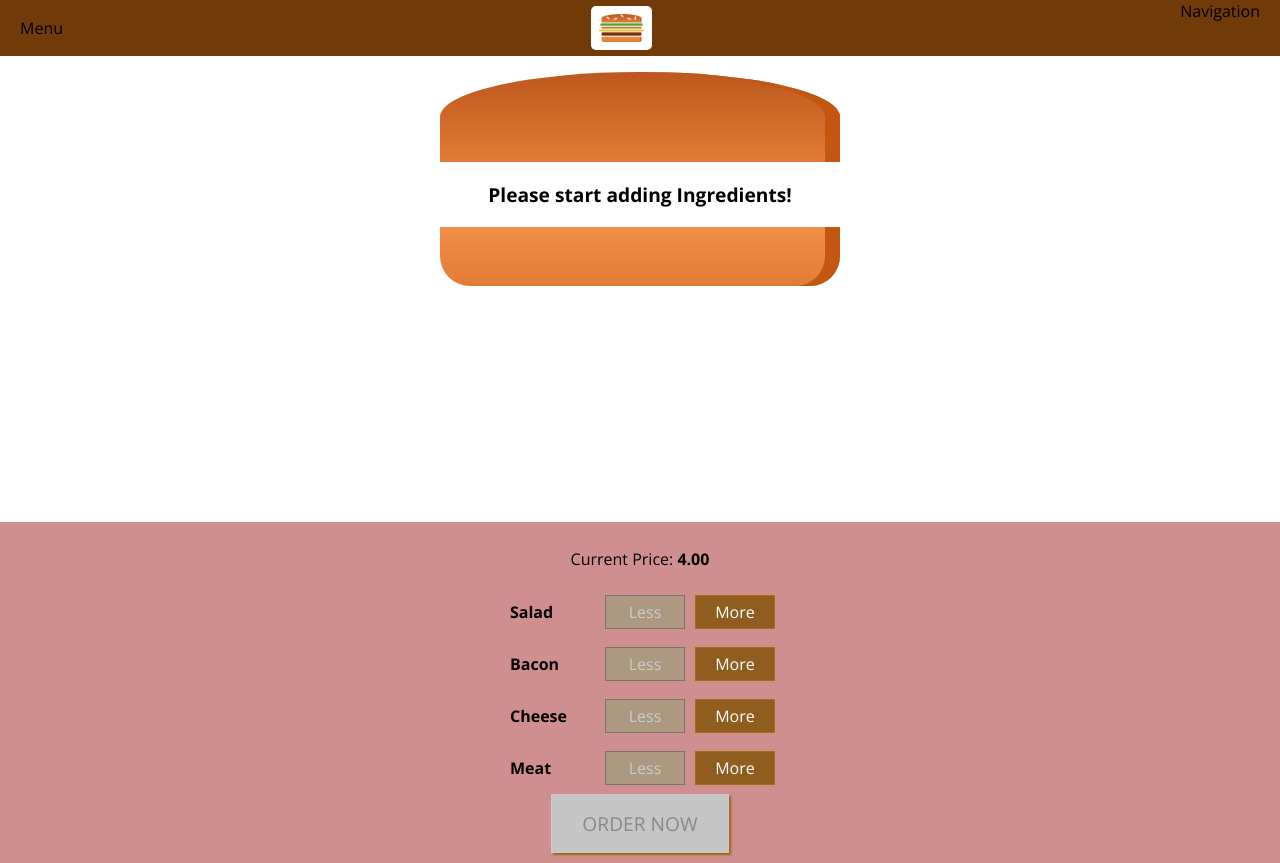
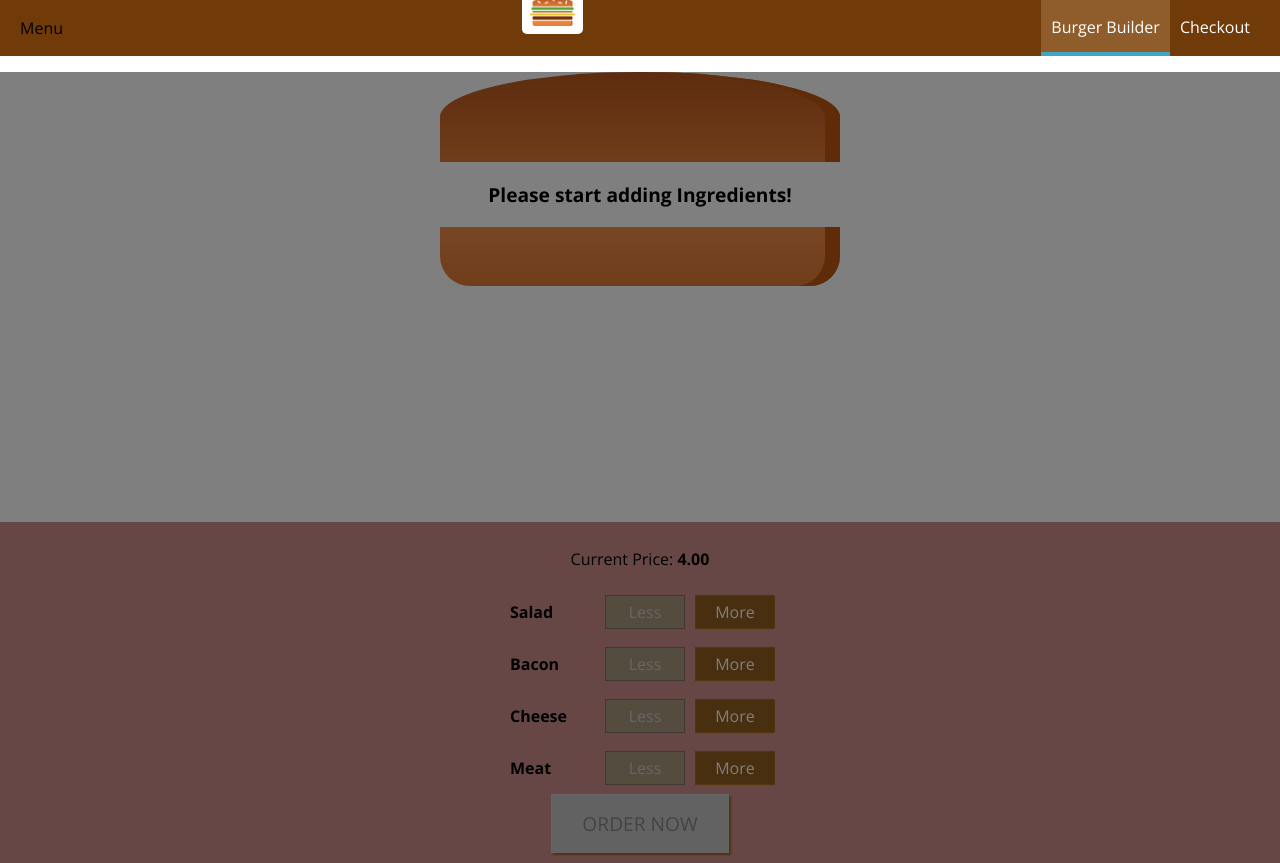
Before and after one commit to yashik777-nb/burgerbuilder, a React (Create React App) app: page / in a window 1280 px wide. Built offline with nearby package versions, Linux system fonts and the light colour scheme.

Commit message:
Side Drawer

```diff
--- a/src/components/Layout/Layout.js
+++ b/src/components/Layout/Layout.js
@@ -1,6 +1,7 @@
 import React from "react";
+import Auxillary from "../../hoc/Auxillary";
 import Toolbar from "../Navigation/Toolbar/Toolbar";
-import Auxillary from "../../hoc/Auxillary";
+import SideDrawer from "../Navigation/SideDrawer/SideDrawer";
 import LayoutCSS from "./Layout.module.css";
 
 const Layout = (props) => {
@@ -8,6 +9,7 @@ const Layout = (props) => {
     <Auxillary>
       <div>
         <Toolbar />
+        <SideDrawer />
       </div>
       <main className={LayoutCSS.Content}>{props.children}</main>
     </Auxillary>
--- a/src/components/Logo/Logo.js
+++ b/src/components/Logo/Logo.js
@@ -3,7 +3,7 @@ import burgerLogo from "../../assets/images/burger-logo.png";
 import classes from "./Logo.module.css";
 
 const logo = (props) => (
-  <div className={classes.Logo}>
+  <div className={classes.Logo} style={{ height: props.height }}>
     <img src={burgerLogo} alt="Burger"></img>
   </div>
 );
--- a/src/components/Logo/Logo.module.css
+++ b/src/components/Logo/Logo.module.css
@@ -1,7 +1,7 @@
 .Logo {
     background-color: white;
     padding: 8px;
-    height: 80%;
+    height: 100%;
     box-sizing: border-box;
     border-radius: 5px;
 }
--- /dev/null
+++ b/src/components/Navigation/NavigationItems/NavigationItem/NavigationItem.js
@@ -0,0 +1,12 @@
+import React from "react";
+import classes from "./NavigationItem.module.css";
+
+const NavigationItem = (props) => (
+  <li className={classes.NavigationItem}>
+    <a href={props.link} className={props.active ? classes.active : null}>
+      {props.children}
+    </a>
+  </li>
+);
+
+export default NavigationItem;
--- /dev/null
+++ b/src/components/Navigation/NavigationItems/NavigationItem/NavigationItem.module.css
@@ -0,0 +1,45 @@
+.NavigationItem {
+    margin:10px 0;
+    box-sizing: border-box;
+    display: block;
+    width: 100%;
+}
+
+.NavigationItem a {
+    color: #8f5c2c;
+    text-decoration: none;
+    width: 100%;
+    box-sizing: border-box;
+    display: block;
+}
+
+.NavigationItem a:hover,
+.NavigationItem a:active,
+.NavigationItem a.active {
+    color: #40A4c8;
+}
+
+@media(min-width: 500px){
+    .NavigationItem {
+        margin:0;
+        display: flex;
+        height: 100%;
+        width: auto;
+        align-items: center;
+    }
+
+    .NavigationItem a {
+        color: white;
+        height: 100%;
+        padding: 16px 10px;
+        border-bottom: 4px solid transparent;
+    }
+
+    .NavigationItem a:hover,
+    .NavigationItem a:active,
+    .NavigationItem a.active {
+        background-color: #8f5c2c;
+        border-bottom: 4px solid #40A4c8;
+        color: white;
+    }
+}
--- /dev/null
+++ b/src/components/Navigation/NavigationItems/NavigationItems.js
@@ -0,0 +1,14 @@
+import React from "react";
+import NavigationItem from "./NavigationItem/NavigationItem";
+import classes from "./NavigationItems.module.css";
+
+const NavigationItems = (props) => (
+  <ul className={classes.NavigationItems}>
+    <NavigationItem link="/" active={true}>
+      Burger Builder
+    </NavigationItem>
+    <NavigationItem link="/">Checkout</NavigationItem>
+  </ul>
+);
+
+export default NavigationItems;
--- /dev/null
+++ b/src/components/Navigation/NavigationItems/NavigationItems.module.css
@@ -0,0 +1,15 @@
+.NavigationItems {
+    margin: 0;
+    padding: 0;
+    list-style: none;
+    display: flex;
+    flex-flow: column;
+    align-items: center;
+    height: 100%;
+}
+
+@media(min-width: 500px){
+    .NavigationItems {
+        flex-flow: row;
+    }
+}
--- /dev/null
+++ b/src/components/Navigation/SideDrawer/SideDrawer.js
@@ -0,0 +1,24 @@
+import React from "react";
+import Logo from "../../Logo/Logo";
+import NavigationItems from "../NavigationItems/NavigationItems";
+import Auxillary from "../../../hoc/Auxillary";
+import Backdrop from "../../UI/Backdrop/Backdrop";
+import classes from "./SideDrawer.module.css";
+
+const SideDrawer = (props) => {
+  return (
+    <Auxillary>
+      <Backdrop show={true} />
+      <div className={classes.SideDrawer}>
+        <div className={classes.Logo}>
+          <Logo />
+        </div>
+        <nav>
+          <NavigationItems />
+        </nav>
+      </div>
+    </Auxillary>
+  );
+};
+
+export default SideDrawer;
--- /dev/null
+++ b/src/components/Navigation/SideDrawer/SideDrawer.module.css
@@ -0,0 +1,33 @@
+.SideDrawer{
+    position: fixed;
+    width: 280px;
+    max-width: 70%;
+    height: 100%;
+    left: 0;
+    top:0;
+    z-index: 200;
+    background-color: white;
+    padding: 32px 16px;
+    box-sizing: border-box;
+    transform: transform 0.3s ease-out;
+}
+
+@media (min-width: 500px) {
+    .SideDrawer{
+        display: none;
+    }
+}
+
+.Open{
+    transform: translateX(0);
+}
+
+.Close{
+    transform: translateX(-100%);
+
+}
+
+
+.Logo {
+    height: 11%;
+}
--- a/src/components/Navigation/Toolbar/Toolbar.js
+++ b/src/components/Navigation/Toolbar/Toolbar.js
@@ -1,12 +1,17 @@
 import React from "react";
 import Logo from "../../Logo/Logo";
+import NavigationItems from "../NavigationItems/NavigationItems";
 import classes from "./Toolbar.module.css";
 
 const Toolbar = (props) => (
   <header className={classes.Toolbar}>
     <div>Menu</div>
-    <Logo />
-    <nav>Navigation</nav>
+    <div className={classes.Logo}>
+      <Logo />
+    </div>
+    <nav className={classes.DesktopOnly}>
+      <NavigationItems />
+    </nav>
   </header>
 );
 
--- a/src/components/Navigation/Toolbar/Toolbar.module.css
+++ b/src/components/Navigation/Toolbar/Toolbar.module.css
@@ -17,3 +17,14 @@
     height: 100%;
 
 }
+
+.Logo {
+    height: 80%;
+    margin-bottom: 32px;
+}
+
+@media(max-width: 499px){
+    .DesktopOnly{
+        display: none;
+    }
+}
```
